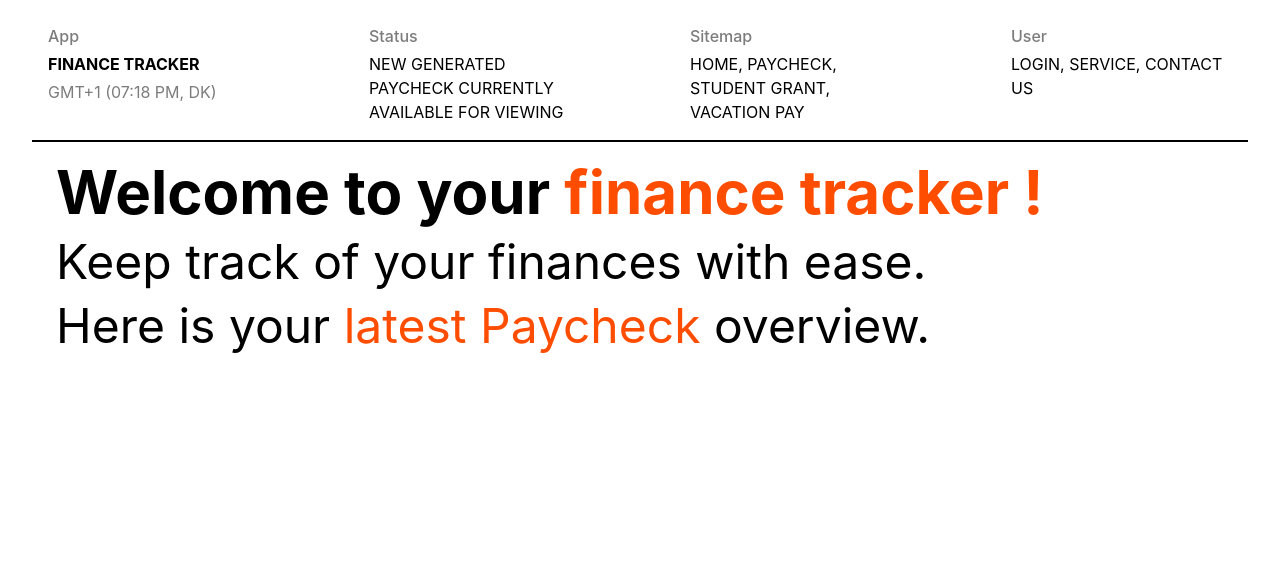
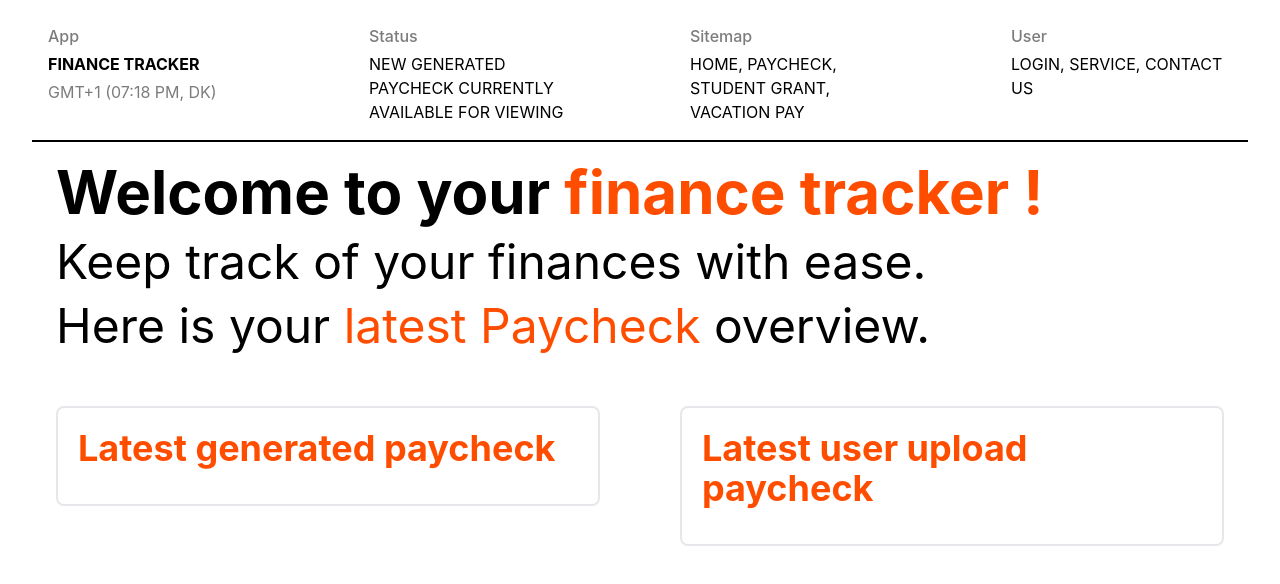
Before and after one commit to Zerefez/FinanceTracker-Frontend-WebApp, a React (Vite) app: page / in a window 1280 px wide. Shown: the top 584 px of the page. Built offline with nearby package versions, Linux system fonts and the light colour scheme.

Commit message:
Update work flow

```diff
--- a/src/pages/Home.tsx
+++ b/src/pages/Home.tsx
@@ -16,6 +16,19 @@ export default function Home() {
             </p>
           </div>
         </div>
+
+        <div className="grid grid-cols-1 md:grid-cols-2 gap-[100px] items-center md:items-start my-5 md:my-10 md:gap-20">
+          <div className="w-[50wh] border-2 border-gray-200 rounded-lg p-5">
+            <h1 className="text-2xl md:text-3xl lg:text-4xl font-bold mb-4">
+              <span className="text-accent"> Latest generated paycheck </span>
+            </h1>
+          </div>
+          <div className="w-[50wh] border-2 border-gray-200 rounded-lg p-5">
+            <h1 className="text-2xl md:text-3xl lg:text-4xl font-bold mb-4">
+              <span className="text-accent"> Latest user upload paycheck </span>
+            </h1>
+          </div>
+        </div>
       </div>
     </section>
   );
```
